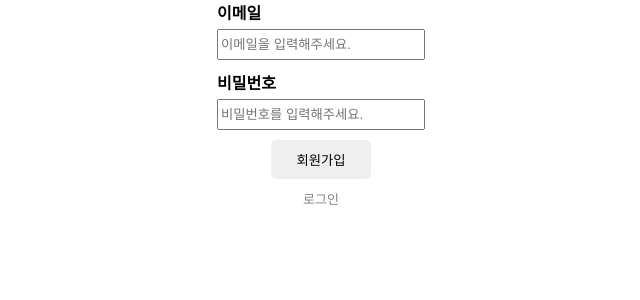
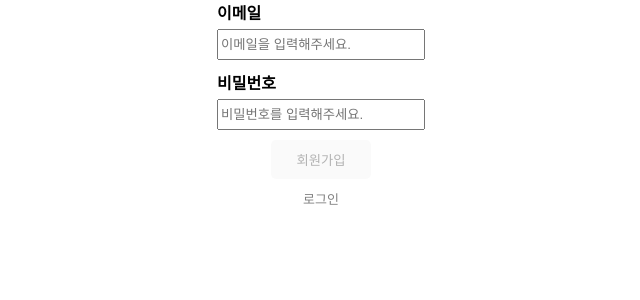
Before and after one commit to jaeyeong815/to-do-list, a React (Create React App) app: page /signup in a window 1280 px wide. Shown: the top 300 px of the page, without its empty margins (319-959 px from the left). Built offline with nearby package versions, Linux system fonts and the light colour scheme.

Commit message:
feat: 회원가입 기능

```diff
--- a/src/components/SignUp.jsx
+++ b/src/components/SignUp.jsx
@@ -1,8 +1,13 @@
 import React, { useState } from 'react';
 import { Wrapper, LoginForm, H4, Input, Button, StyledLink } from './Style';
+import Axios from 'axios';
+import { useNavigate } from 'react-router-dom';
 
 function SignUp() {
   const [userData, setUserData] = useState({});
+  const [isEmail, setIsEmail] = useState(false);
+  const [isPassword, setIsPassword] = useState(false);
+  const navigate = useNavigate();
 
   function onChangeHandle(e) {
     const { value, name } = e.target;
@@ -10,18 +15,46 @@ function SignUp() {
       ...userData,
       [name]: value,
     });
+
+    if (userData?.email?.includes('@')) {
+      setIsEmail(true);
+    } else {
+      setIsEmail(false);
+    }
+
+    if (userData?.password?.length > 6) {
+      setIsPassword(true);
+    } else {
+      setIsPassword(false);
+    }
+  }
+  async function onSubmitHandle(e) {
+    e.preventDefault();
+    await Axios.post(
+      `https://pre-onboarding-selection-task.shop/auth/signup`,
+      {
+        email: userData.email,
+        password: userData.password,
+      },
+      {
+        headers: {
+          'Content-Type': 'application/json',
+        },
+      }
+    );
+    navigate('/');
   }
   return (
     <>
       <Wrapper>
-        <LoginForm>
+        <LoginForm onSubmit={onSubmitHandle}>
           <div className="email">
             <H4 className="email">이메일</H4>
             <Input
               type="email"
               name="email"
               placeholder="이메일을 입력해주세요."
-              value={userData?.email}
+              value={userData?.email || ''}
               onChange={onChangeHandle}
             />
           </div>
@@ -31,11 +64,13 @@ function SignUp() {
               type="password"
               name="password"
               placeholder="비밀번호를 입력해주세요."
-              value={userData?.password}
+              value={userData?.password || ''}
               onChange={onChangeHandle}
             />
           </div>
-          <Button type="submit">회원가입</Button>
+          <Button type="submit" disabled={!(isEmail && isPassword)}>
+            회원가입
+          </Button>
         </LoginForm>
         <StyledLink to="/">로그인</StyledLink>
       </Wrapper>
```
